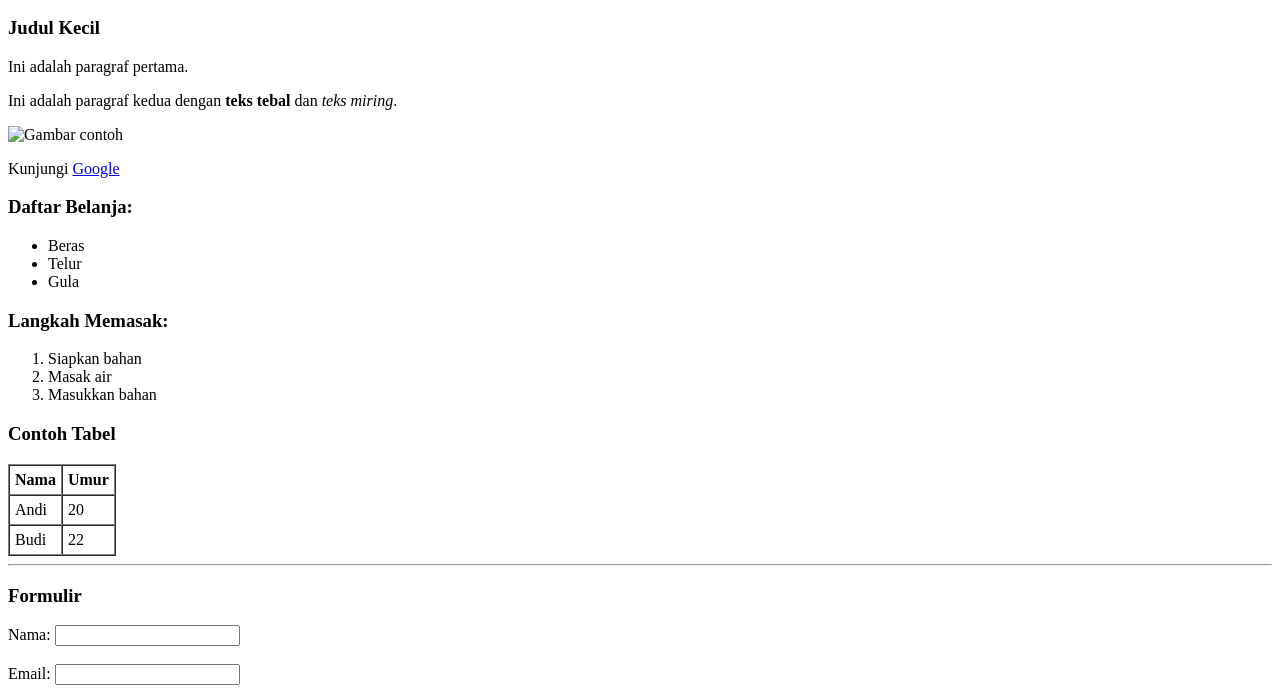
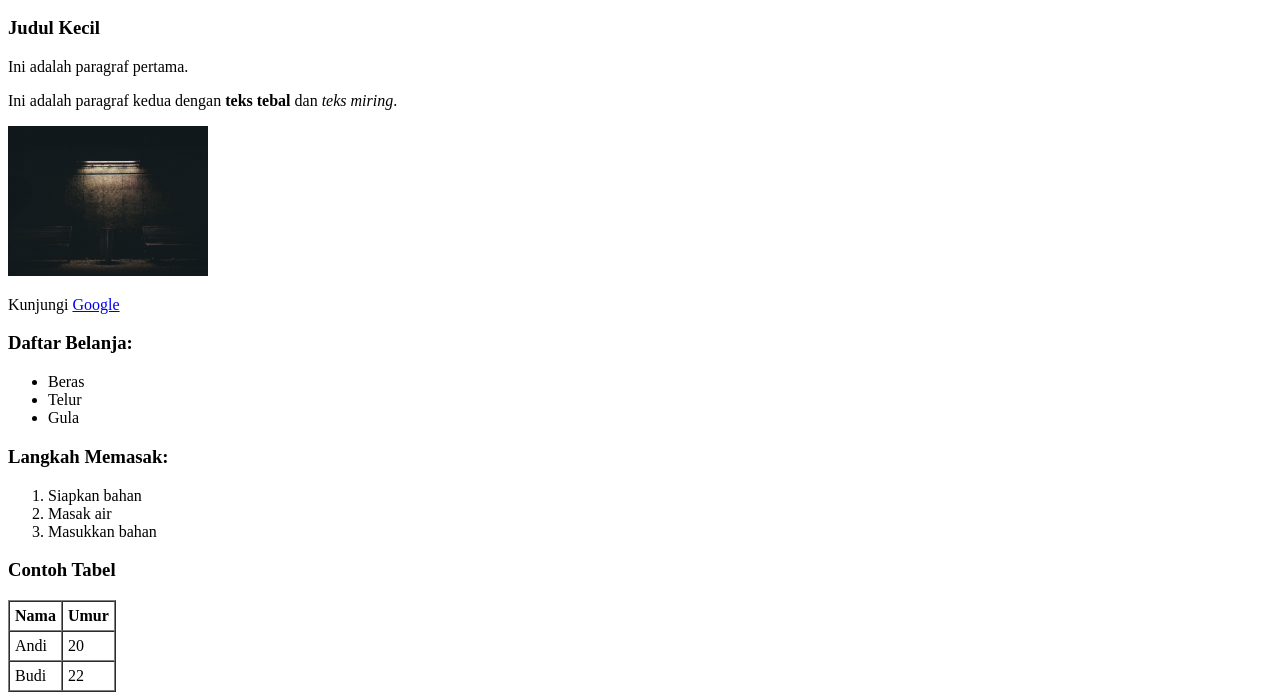
Before and after one commit to Yayanzah/Tugas-HTML, a plain HTML site: page tag.html in a window 1280 px wide. Shown: the part 110-804 px from the top of the page. Drawn offline with Linux system fonts and the light colour scheme.

Commit message:
mengubah gambar di file tag.html

```diff
--- a/tag.html
+++ b/tag.html
@@ -26,7 +26,11 @@
     </p>
 
     <!-- Tag gambar dengan atribut -->
-    <img src="gambar.jpg" alt="Gambar contoh" width="200" />
+    <img
+      src="image/pexels-lukas-hartmann-304281-1055613.jpg"
+      alt="Gambar contoh"
+      width="200"
+    />
 
     <!-- Tag tautan -->
     <p>Kunjungi <a href="https://www.google.com" target="_blank">Google</a></p>
```
